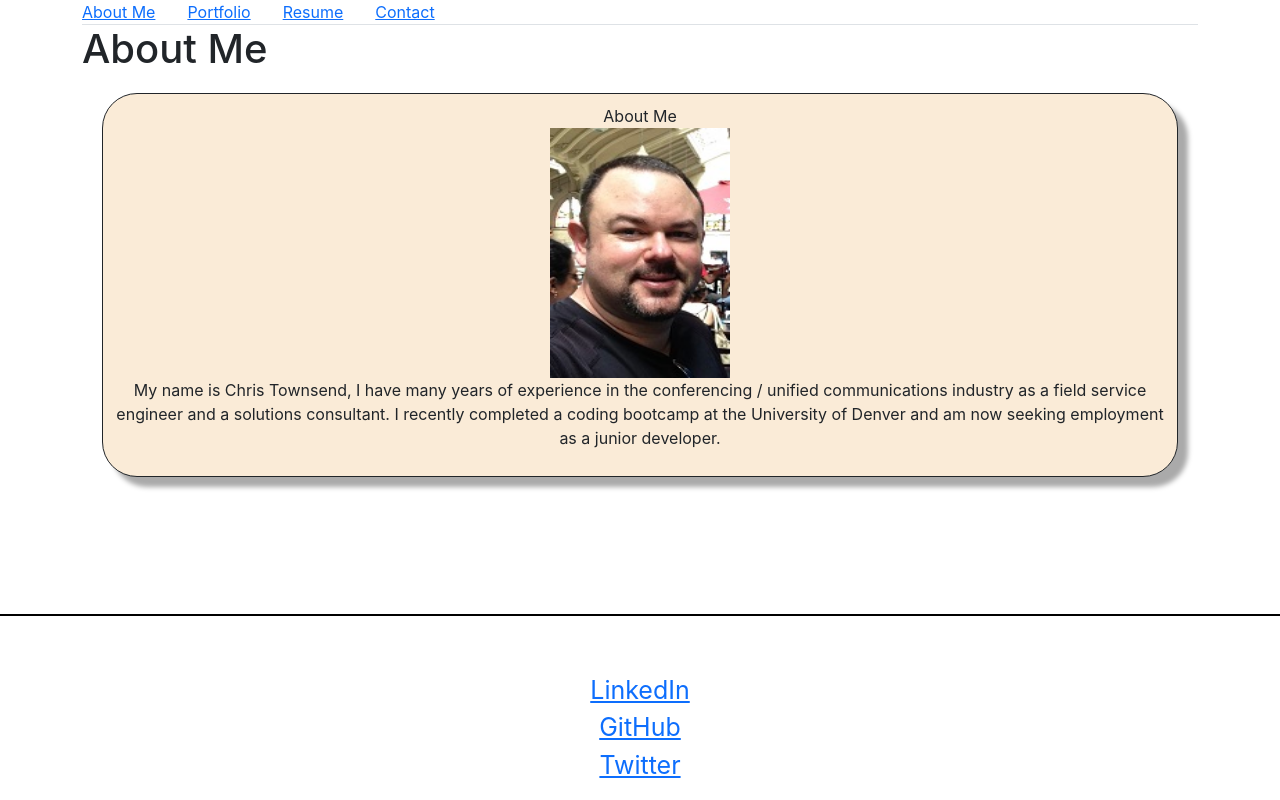
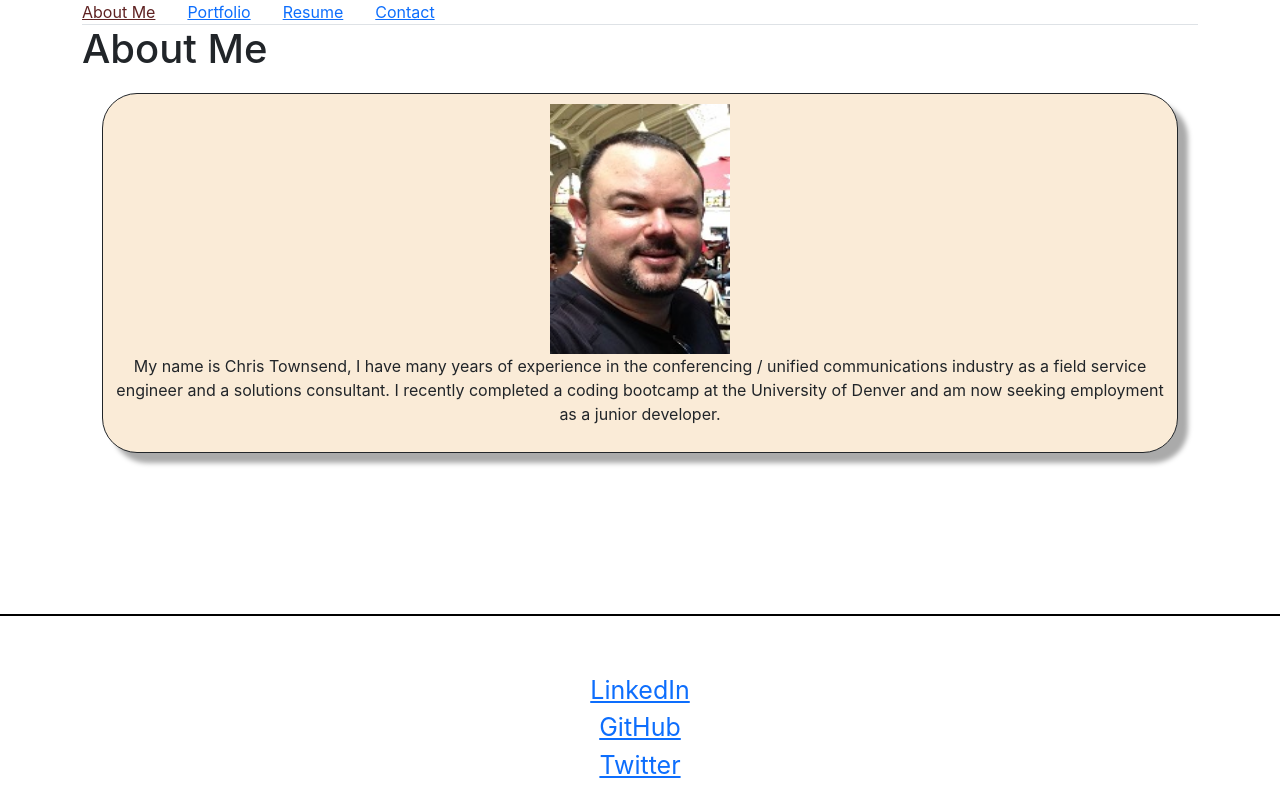
Before and after one commit to ctowns5/ideal-happiness, a React (Create React App) app: page / in a window 1280 px wide. Built offline with nearby package versions, Linux system fonts and the light colour scheme; the HTML template or start-up script is replaced by a standard one.

Commit message:
fixed navbar selections staying highlighted after selection

```diff
--- a/src/App.css
+++ b/src/App.css
@@ -83,6 +83,9 @@
 .nav-item:hover {
   color: #5f2222;
 }
+.active {
+  color: #5f2222;
+}
 .p1img {
   height: 250px;
   width: 300px;
--- a/src/components/Nav.js
+++ b/src/components/Nav.js
@@ -1,23 +1,38 @@
 import { Link } from "react-router-dom";
+import React,{ useState, useEffect } from "react";
 
 // Here we are using object destructuring assignment to pluck off our variables from the props object
 // We assign them to their own variable names
 function Nav() {
+const [page, setpage] = useState("");
+const [loadPage, setLoad ] = useState(false);
+useEffect(()=>{
+  if (loadPage){
+    const currentPage = window.location.href.split("/").at(-1)
+    console.log(currentPage)
+    setpage(currentPage)
+    setLoad(false)
+  }
+},[loadPage])
+const onClick = event => {
+  setLoad(true)
+}
   return (
     <ul className="nav nav-tabs">
-      <Link to={"/"} className="nav-item" style={{ marginRight: "2rem" }}>
+      <Link to={"/"} className={`${page===""&&"active "}nav-item`} style={{ marginRight: "2rem" }} onClick={onClick}>
         About Me
       </Link>
-      <Link to={"/Portfolio"} className="nav-item" style={{ marginRight: "2rem" }}>
+      <Link to={"/Portfolio"} className={`${page==="Portfolio"&&"active "}nav-item`} style={{ marginRight: "2rem" }} onClick={onClick}>
         Portfolio
       </Link>
-      <Link to={"/Resume"} className="nav-item" style={{ marginRight: "2rem" }}>
+      <Link to={"/Resume"} className={`${page==="Resume"&&"active "}nav-item`}style={{ marginRight: "2rem" }} onClick={onClick}>
         Resume
       </Link>
       <Link
         to={"/Contact"}
-        className="nav-item"
+        className={`${page==="Contact"&&"active "}nav-item`}
         style={{ marginRight: "2rem" }}
+        onClick={onClick}
       >
         Contact
       </Link>
--- a/src/pages/AboutMe.js
+++ b/src/pages/AboutMe.js
@@ -3,7 +3,6 @@ export default function Home() {
     <div>
       <h1>About Me</h1>
       <section className="card1">
-          <header>About Me</header>
           <img className="p2img" src="me-sm.jpg" alt="Chris Townsend"/>
           <p>
       My name is Chris Townsend, I have many years of experience in the
--- a/src/pages/Contact.js
+++ b/src/pages/Contact.js
@@ -8,6 +8,7 @@ export default function Contact() {
   const [done, setDone] = useState(false);
   const handleSubmit = (e)=>{
     e.preventDefault()
+    //email validation
     emailjs.sendForm('service_5a0ucka', 'template_2zwsfgu', formRef.current, 'fMU992mpFSGiQa473')
       .then((result) => {
           console.log(result.text);
@@ -44,7 +45,7 @@ export default function Contact() {
               <input type="text" placeholder="Email" name="user_email" />
               <textarea rows="5" placeholder="Message" name="message" />
               <button>Submit</button>
-              {done && "Thank you"}
+              {done && "Thank you, your message has been sent."}
             </form>
 
           </div>
```
